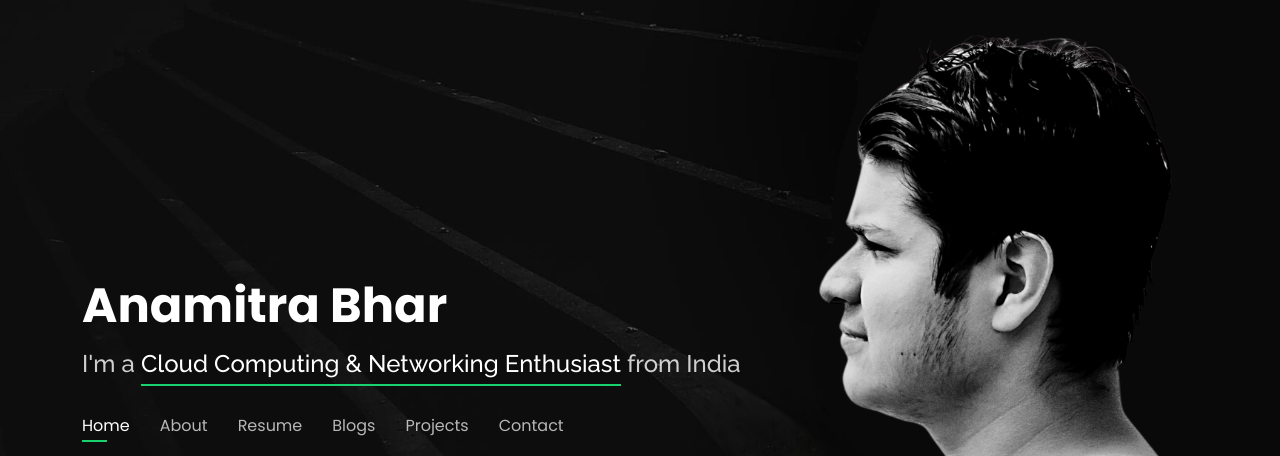
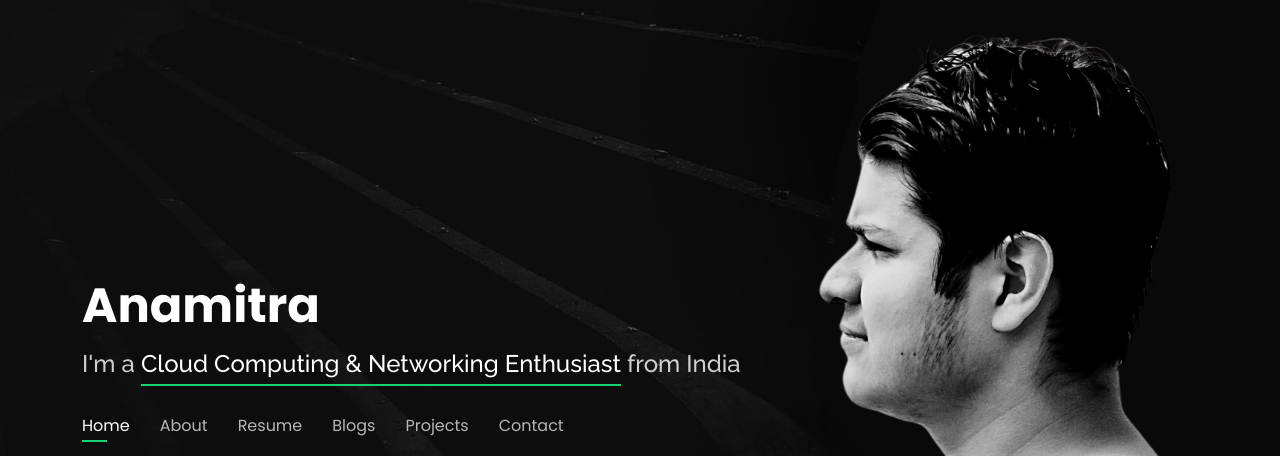
Before and after one commit to anamitrabhar/Portfolio-anamitrabhar.github.io, a plain HTML site: page index.html in a window 1280 px wide. Shown: the top 456 px of the page. Drawn offline with nearby package versions, Linux system fonts and the light colour scheme.

Commit message:
name change

```diff
--- a/index.html
+++ b/index.html
@@ -64,7 +64,7 @@
   <!-- ======= Header ======= -->
   <header id="header">
     <div class="container">
-      <h1><a href="index.html">Anamitra Bhar</a></h1>
+      <h1><a href="index.html">Anamitra</a></h1>
       <!-- Uncomment below if you prefer to use an image logo -->
       <!-- <a href="index.html" class="mr-auto"><img src="assets/img/logo.png" alt="" class="img-fluid"></a> -->
       <h2>I'm a <span>Cloud Computing & Networking Enthusiast</span> from India</h2>
```
